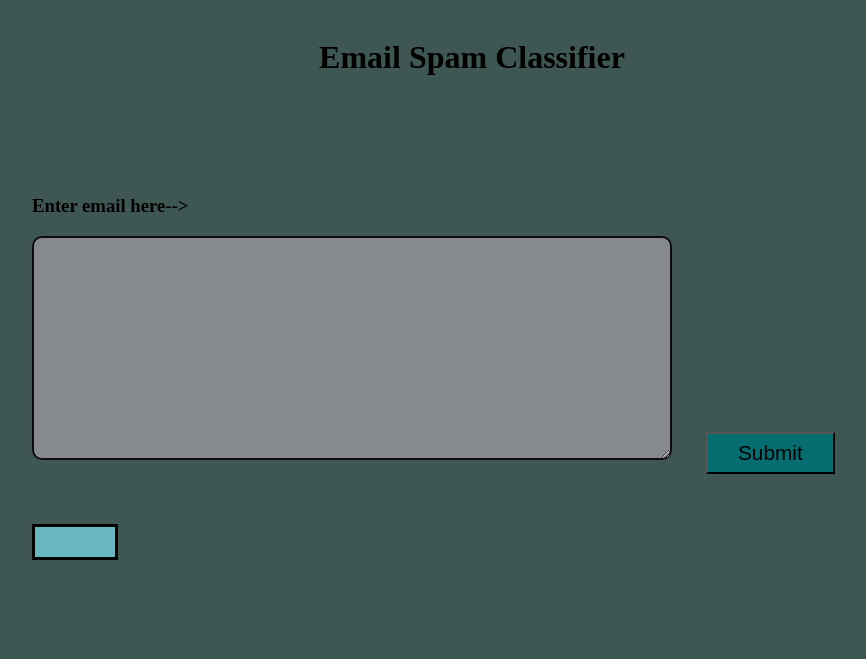
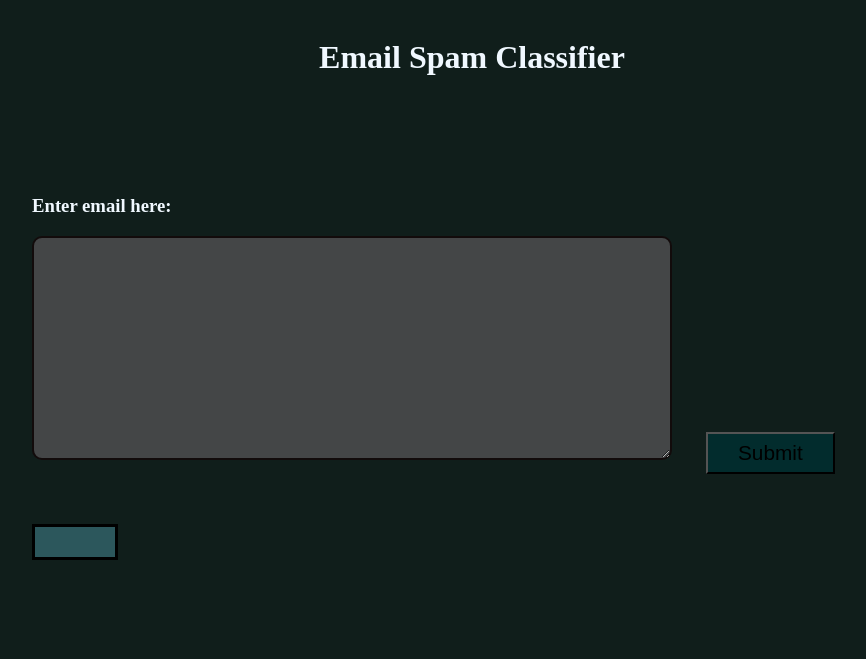
Before and after one commit to suraj1790/email-spam-classifier, a Flask app: page / in a window 1280 px wide. Shown: the top 659 px of the page, without its empty margins (168-1034 px from the left). Run offline with Flask 3, Linux system fonts and the light colour scheme; parts of the project's set-up code (start-up, migrations or seed data) failed here and were passed over.

Commit message:
updated index file name

```diff
--- a/app.py
+++ b/app.py
@@ -9,15 +9,11 @@ nltk.download("stopwords")
 model = pickle.load(open("model.pkl","rb"))
 vectorizer = pickle.load(open("vectorizer.pkl","rb"))
 
-
-
 app = Flask(__name__)
-
 
 @app.route("/",methods=["GET","POST"])
 def home():
-    return render_template("home.html")
-
+    return render_template("index.html")
 
 def transform_text(text):
     # convert onto lowercase
@@ -34,7 +30,7 @@ def transform_text(text):
 
 
     text = y.copy()
-    y.clear()
+    y.clear()                   # clear privious list
     for word in text:
         if word not in stopwords.words("english") or word not in string.punctuation:
             y.append(word)
@@ -69,9 +65,9 @@ def predict():
         predict = "SPAM"
     print(predict)
 
-    return render_template("home.html",prediction=predict)
+    return render_template("index.html",prediction=predict)
 
 
 
 if __name__ == "__main__":
-    app.run(debug=True,port=5008)
+    app.run(debug=True)
--- a/static/home.css
+++ /dev/null
@@ -1,51 +0,0 @@
-body{
-    background-color: rgb(62, 87, 83);
-    display: inline;
-    justify-content: center;
-}
-
-.main{
-    align-items: center;
-    padding: 50px;
-    margin: 50px 150px 50px;
-
-    border-radius: 10px;
-
-}
-
-
-#msg{
-    padding: 10px;
-    width: 70%;
-    height: 200px;
-    border: 2px solid rgb(18, 11, 11);
-    border-radius: 10px;
-    background-color: rgb(134, 138, 142);
-
-}
-.title
-{
-    display: flex;
-    justify-content: center;
-
-}
-
-.btn{
-    padding: 7px  30px;
-    margin: 0px 0px 0px 30px;
-    font-weight: 700px;
-    font-size: 1.3em;
-    background-color: rgb(5, 109, 111);
-
-}
-
-
-.output{
-    width: fit-content;
-    padding: 15px 40px;
-    margin: 50px 0px;
-    border: 3px solid black;
-    font-size: 1.25em;
-    background-color: rgb(104, 182, 191);
-
-}
--- /dev/null
+++ b/static/index.css
@@ -0,0 +1,44 @@
+body {
+  background-color: rgb(16, 30, 27);
+  display: inline;
+  color: aliceblue;
+
+  justify-content: center;
+}
+
+.main {
+  align-items: center;
+  padding: 50px;
+  margin: 50px 150px 50px;
+  border-radius: 10px;
+}
+
+#msg {
+  padding: 10px;
+  width: 70%;
+  height: 200px;
+  border: 2px solid rgb(18, 11, 11);
+  border-radius: 10px;
+  background-color: rgb(68, 70, 71);
+}
+.title {
+  display: flex;
+  justify-content: center;
+}
+
+.btn {
+  padding: 7px 30px;
+  margin: 0px 0px 0px 30px;
+  font-weight: 700px;
+  font-size: 1.3em;
+  background-color: rgb(2, 44, 45);
+}
+
+.output {
+  width: fit-content;
+  padding: 15px 40px;
+  margin: 50px 0px;
+  border: 3px solid black;
+  font-size: 1.25em;
+  background-color: rgb(44, 87, 92);
+}
--- a/templates/home.html
+++ b/templates/index.html
@@ -3,16 +3,15 @@
   <head>
     <meta charset="UTF-8" />
     <title>email spam classifier</title>
-    <link rel="stylesheet" href="{{url_for('static',filename='home.css')}}" />
+    <link rel="stylesheet" href="{{url_for('static',filename='index.css')}}" />
     <link rel="icon" href="/static/images.jpeg" type="image/jpeg">
+  </head>
 
-  </head>
   <body>
     <h1 class="title">Email Spam Classifier</h1>
     <div class="main">
-
     <form method="POST" action="/predict">
-      <h3><b>Enter email here--></b></h3>
+      <h3><b>Enter email here:</b></h3>
       <textarea name="message" id="msg"></textarea>
       <input class="btn" type="submit" />
     </form>
```
Also changed, not shown: 1 other file.
